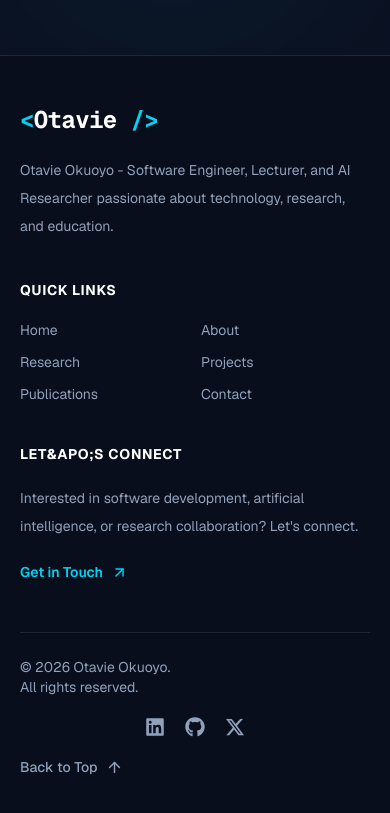
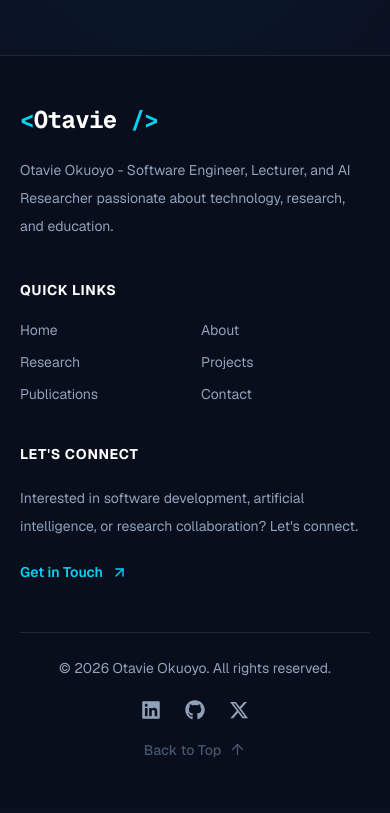
Before and after one commit to Otavie/next-portfolio, a Next.js app: page /projects in a window 390 px wide. Shown: the part 5535-6348 px from the top of the page. Built offline with nearby package versions, Linux system fonts and the light colour scheme.

Commit message:
make the lower part of the footer responsive

```diff
--- a/components/layout/Footer.tsx
+++ b/components/layout/Footer.tsx
@@ -61,7 +61,7 @@ export default function Footer() {
           <div>
             <Link
               href="/"
-              className="font-mono text-2xl font-bold tracking-tight text-slate-900 dark:text-white"
+              className="font-mono text-2xl font-bold tracking-tight text-slate-900 dark:text-white cursor-pointer"
             >
               <span className="text-blue-600 dark:text-cyan-400">
                 &lt;
@@ -96,7 +96,7 @@ export default function Footer() {
           {/* Collaboration */}
           <div>
             <h3 className="mb-5 text-sm font-bold uppercase tracking-wider text-slate-900 dark:text-white">
-              Let&apo;s Connect
+              Let&#39;s Connect
             </h3>
 
             <p className="mb-5 text-sm leading-7 text-slate-600 dark:text-slate-400">
@@ -113,16 +113,17 @@ export default function Footer() {
         </div>
 
         {/* Bottom Footer */}
-        <div className="mt-12 flex flex-col gap-5 border-t border-slate-200 pt-6 sm:flex-row sm:items-center sm:justify-between dark:border-white/10">
-
+        <div className="mt-12 grid grid-cols-1 items-center justify-items-center gap-5 border-t border-slate-200 pt-6 md:grid-cols-3 md:justify-items-stretch dark:border-white/10"
+        >
           {/* Copyright */}
-          <p className="text-sm text-slate-500 dark:text-slate-400">
-            © {currentYear} Otavie Okuoyo. <br />
-            All rights reserved.
+          <p
+            className="text-center text-sm leading-relaxed text-slate-500 md:text-left dark:text-slate-400"
+          >
+            © {currentYear} Otavie Okuoyo. All rights reserved.
           </p>
 
           {/* Social Media Links */}
-          <div className="flex items-center justify-center gap-5">
+          <div className="flex items-center justify-center gap-6">
             {socialLinks.map((social) => {
               const Icon = social.icon;
 
@@ -146,12 +147,14 @@ export default function Footer() {
           <a
             href="#main-content"
             aria-label="Back to top of main content"
-            className="inline-flex w-fit items-center gap-2 text-sm font-medium text-slate-600 transition hover:text-blue-600 dark:text-slate-400 dark:hover:text-cyan-400"
+            className="inline-flex w-fit items-center justify-center gap-2 text-sm font-medium text-slate-600 transition-colors hover:text-blue-600 md:justify-self-end dark:text-slate-400dark:hover:text-cyan-400
+            "
           >
             Back to Top
             <ArrowUp size={17} />
           </a>
         </div>
+
       </div>
     </footer>
   );
```
Also changed, not shown: app/projects/page.tsx (+7 -38 lines).
